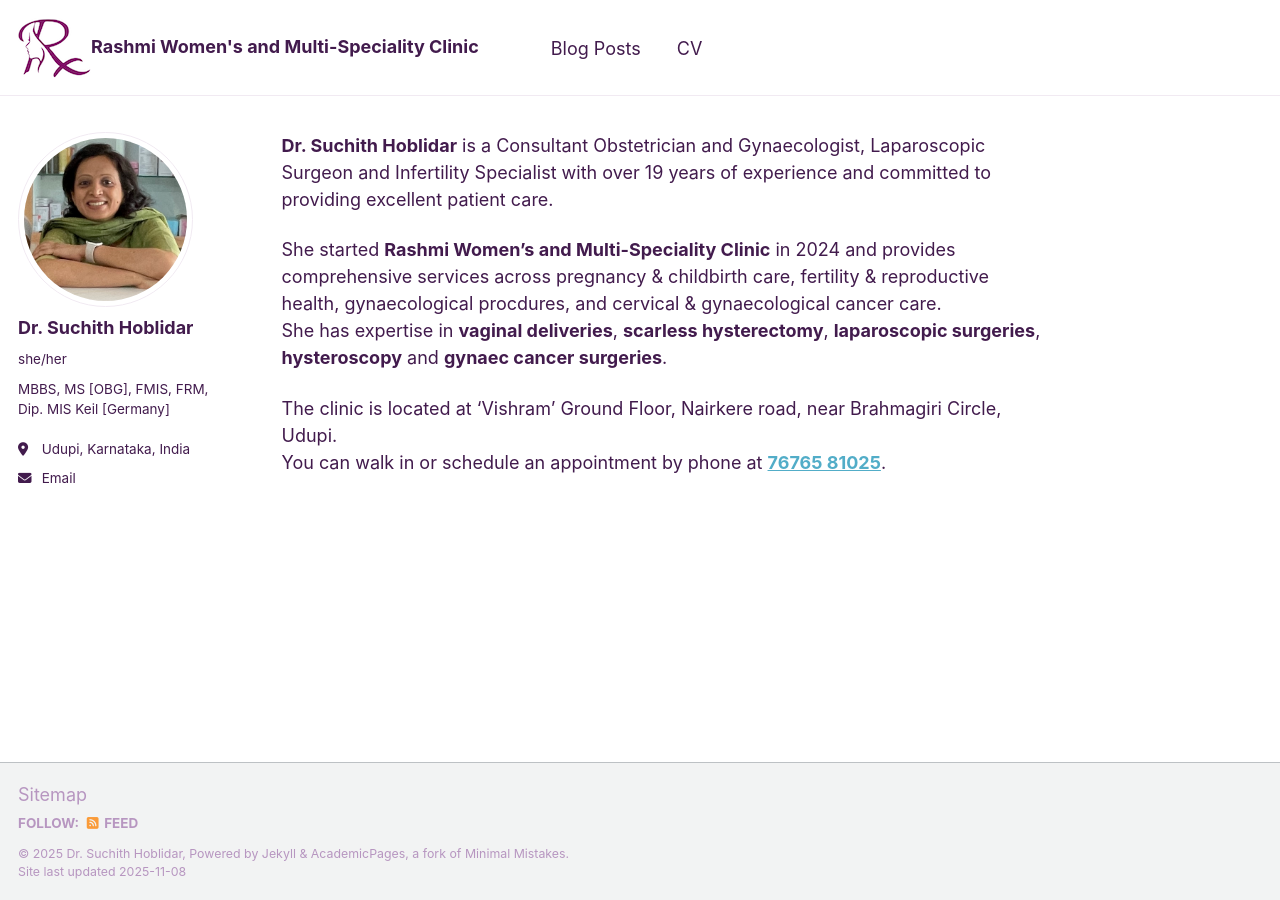
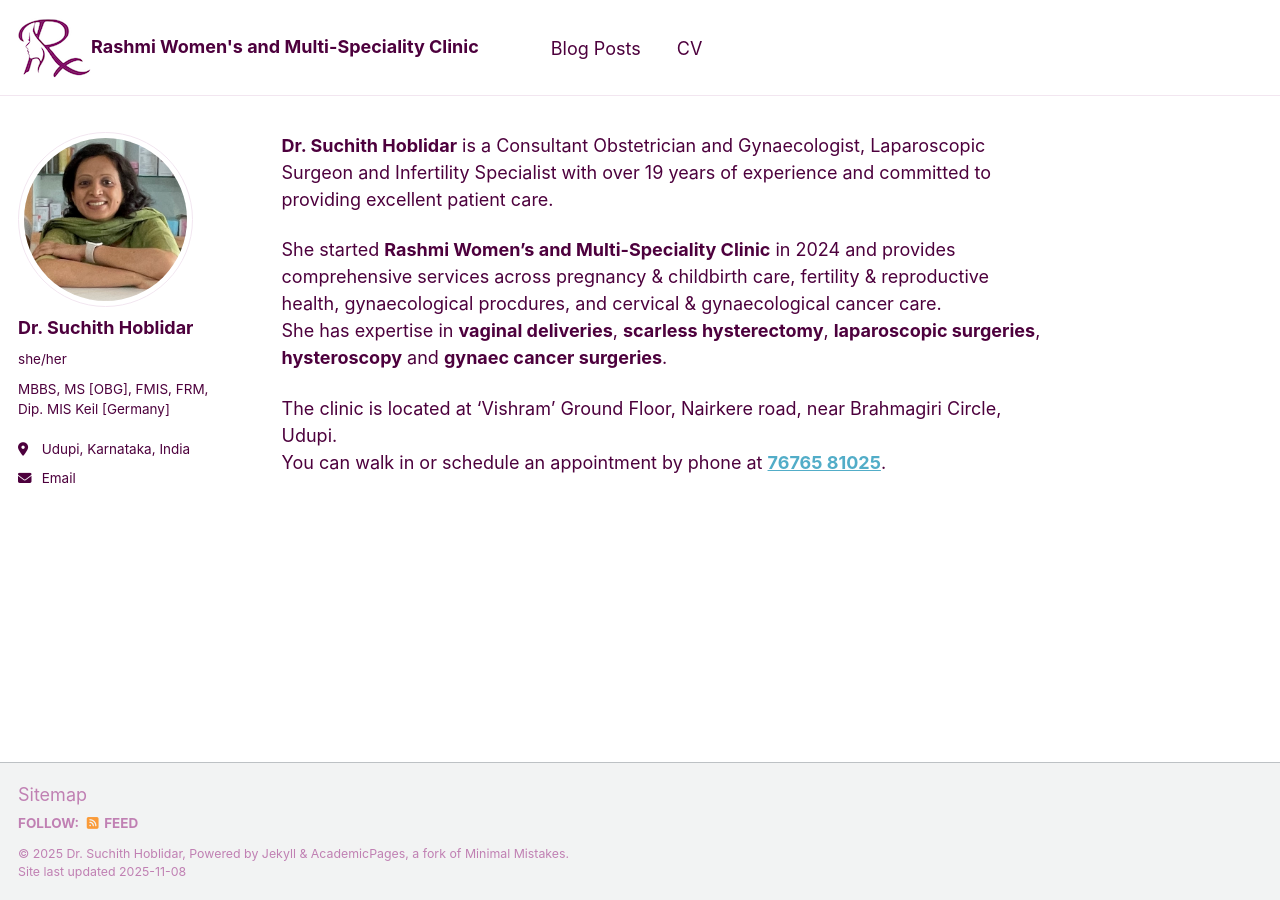
Before and after one commit to rashmiwomensclinic/rashmiwomensclinic.github.io, a Jekyll site: the page built from _pages/about.md, in a window 1280 px wide. Built offline with Jekyll 4.4.1, drawn with Linux system fonts in a browser that asks for light colours; a script that is not in the unit is left out.

Commit message:
Used the correct rgb value from the logo

```diff
--- a/_sass/theme/_default_light.scss
+++ b/_sass/theme/_default_light.scss
@@ -3,7 +3,7 @@
    ========================================================================== */
 
 /* Color codes used for the theme */
-$gray : #6E2D80; //#7a8288;
+$gray : #800066; //#6E2D80; //#7a8288;
 $dark-gray : mix(#000, $gray, 40%);
 $darker-gray : mix(#000, $gray, 60%);
 $light-gray : mix(#fff, $gray, 50%);
```
